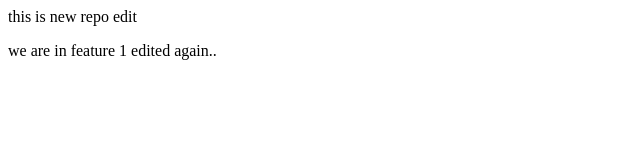
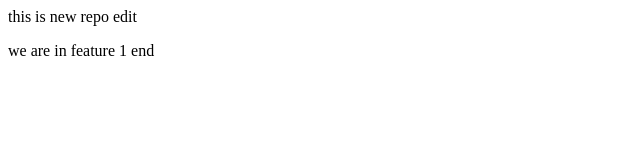
Before and after one commit to arunphp1/newproj, a plain HTML site: page index.html in a window 1280 px wide. Shown: the full height of the page, 0-640 px from the left. Drawn offline with Linux system fonts and the light colour scheme.

Commit message:
local end

```diff
--- a/index.html
+++ b/index.html
@@ -1,2 +1,2 @@
 <p>this is new repo edit</p>
-<p>we are in feature 1 edited again..</p>
+<p>we are in feature 1 end</p>
```
